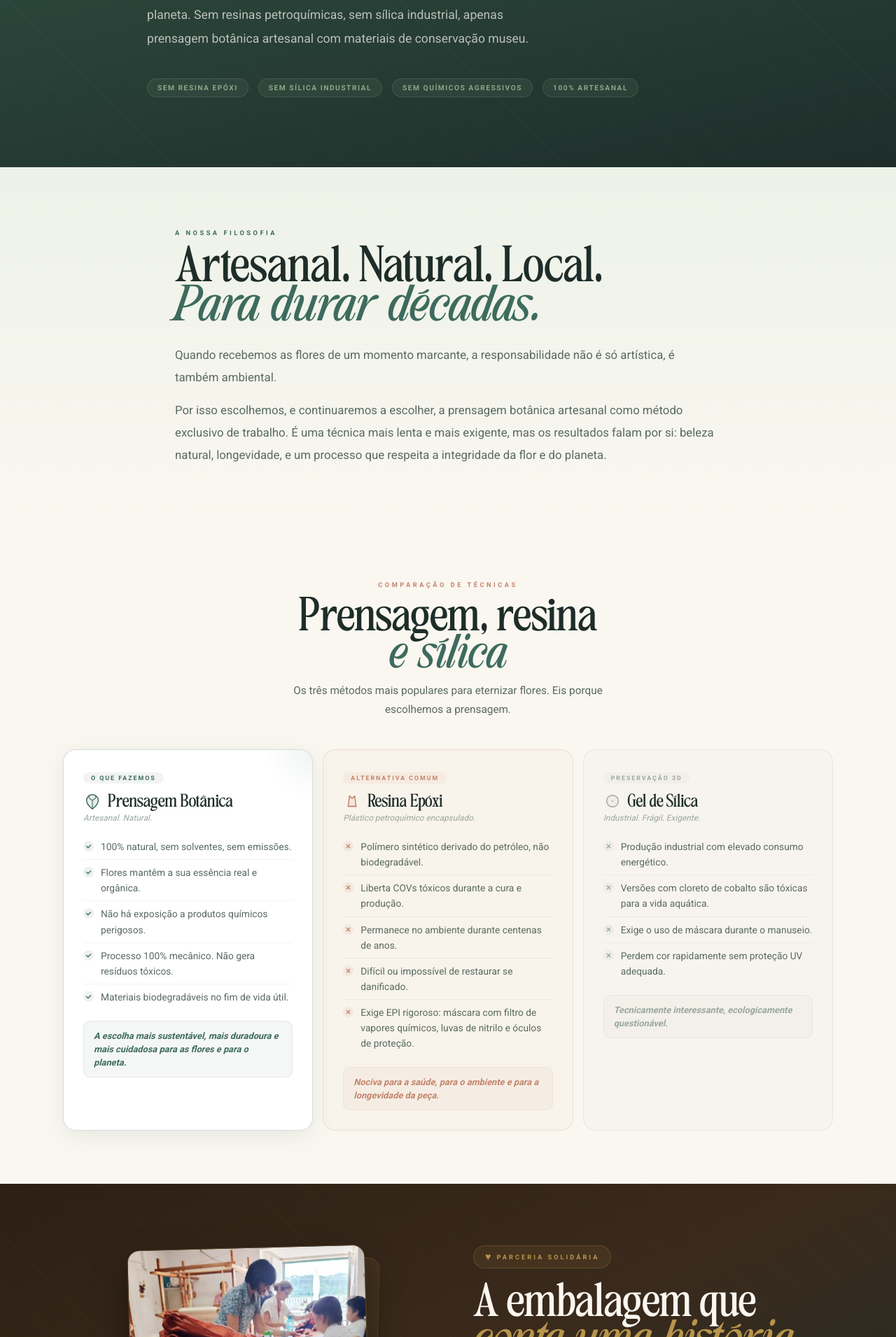
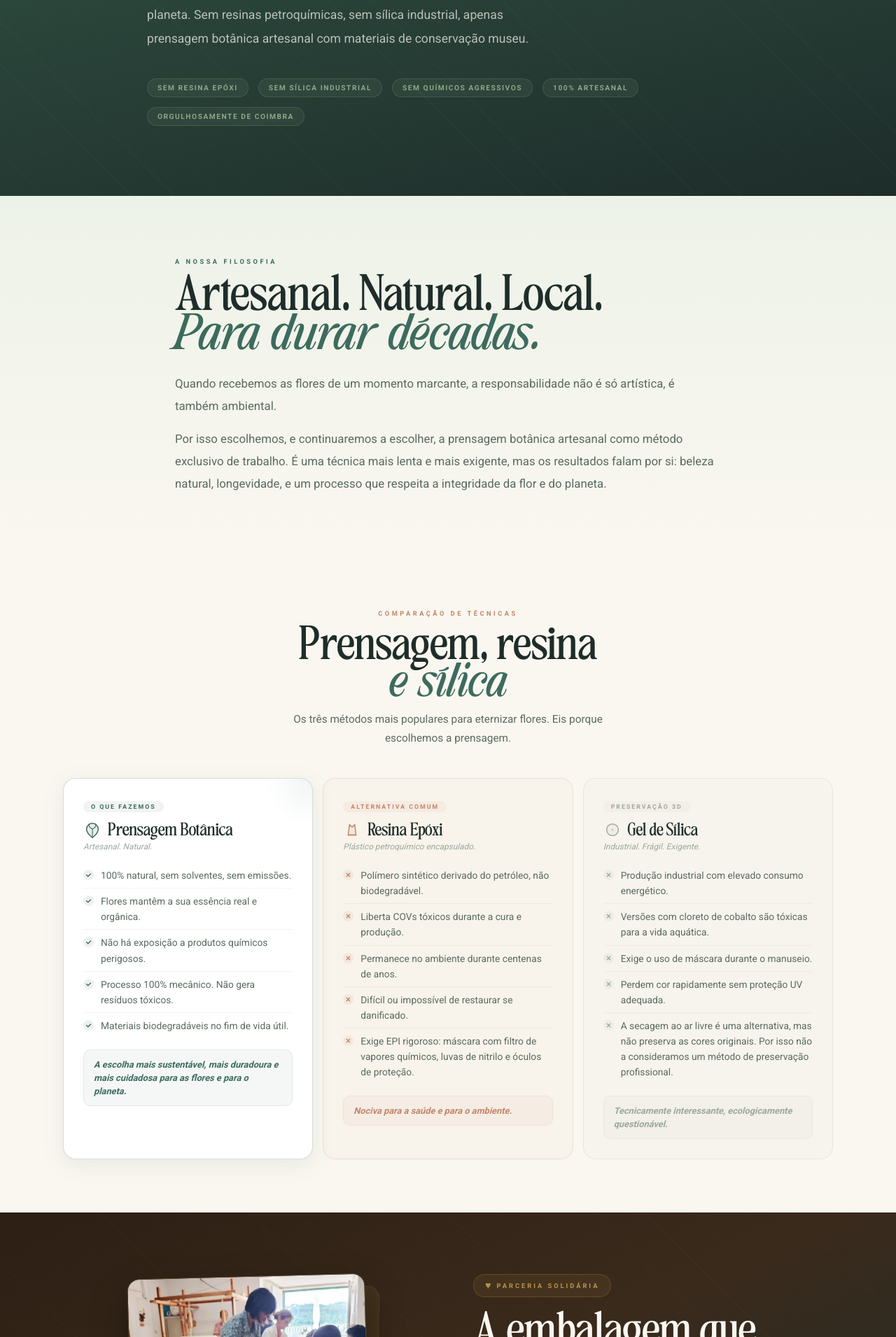
Before and after one commit to floresabeirario/fbr-website, a Next.js app: page /sustentabilidade in a window 1280 px wide. Shown: the part 609-2520 px from the top of the page at 70% size. Built offline with nearby package versions, Linux system fonts and the light colour scheme.

Commit message:
Update page.js

```diff
--- a/app/sustentabilidade/page.js
+++ b/app/sustentabilidade/page.js
@@ -77,7 +77,7 @@ const METHODS = [
       { good: false, text: "Difícil ou impossível de restaurar se danificado." },
       { good: false, text: "Exige EPI rigoroso: máscara com filtro de vapores químicos, luvas de nitrilo e óculos de proteção." },
     ],
-    verdict:      "Nociva para a saúde, para o ambiente e para a longevidade da peça.",
+    verdict:      "Nociva para a saúde e para o ambiente.",
     verdictColor: "#C4846B",
     highlight:    false,
   },
@@ -101,6 +101,7 @@ const METHODS = [
       { good: false, text: "Versões com cloreto de cobalto são tóxicas para a vida aquática." },
       { good: false, text: "Exige o uso de máscara durante o manuseio." },
       { good: false, text: "Perdem cor rapidamente sem proteção UV adequada." },
+      { good: false, text: "A secagem ao ar livre é uma alternativa, mas não preserva as cores originais. Por isso não a consideramos um método de preservação profissional." },
     ],
     verdict:      "Tecnicamente interessante, ecologicamente questionável.",
     verdictColor: "#9BA89F",
@@ -109,12 +110,6 @@ const METHODS = [
 ];
 
 const VALUES = [
-  {
-    icon: "🪟",
-    title: "Vidro Museu UltraVue® UV70",
-    desc: "O mesmo vidro utilizado em museus e galerias. Filtra 70% dos raios UV e elimina reflexos, garantindo que as cores se mantêm vivas durante décadas.",
-    accent: "#B8954A",
-  },
   {
     icon: "🌲",
     title: "Emolduramento local",
@@ -144,6 +139,18 @@ const VALUES = [
     title: "Impacto social integrado",
     desc: "Cada encomenda apoia diretamente o trabalho e a autonomia dos utentes da Associação de Paralisia Cerebral de Coimbra. Não é uma ação pontual, é parte do nosso modelo de negócio.",
     accent: "#C4846B",
+  },
+  {
+    icon: "📦",
+    title: "O único plástico que não conseguimos evitar",
+    desc: "Quando os quadros são enviados por correio, usamos enchimento insuflável para proteger o vidro durante o transporte. A segurança da peça tem de vir primeiro. Estamos ativamente à procura de alternativas sustentáveis para esta situação.",
+    accent: "#9BA89F",
+  },
+  {
+    icon: "🪟",
+    title: "Vidro Museu UltraVue® UV70",
+    desc: "O mesmo vidro utilizado em museus e galerias. Filtra 70% dos raios UV e elimina reflexos, garantindo que as cores se mantêm vivas durante décadas.",
+    accent: "#B8954A",
   },
 ];
 
@@ -297,7 +304,7 @@ export default function Sustentabilidade() {
               </p>
 
               <div style={{ display: "flex", flexWrap: "wrap", gap: "clamp(8px,2vw,14px)", alignItems: "center" }}>
-                {["Sem resina epóxi", "Sem sílica industrial", "Sem químicos agressivos", "100% artesanal"].map((tag, i) => (
+                {["Sem resina epóxi", "Sem sílica industrial", "Sem químicos agressivos", "100% artesanal", "Orgulhosamente de Coimbra"].map((tag, i) => (
                   <motion.span
                     key={i}
                     initial={{ opacity: 0, y: 10 }}
@@ -514,7 +521,7 @@ export default function Sustentabilidade() {
                           <img src="/apcc.webp" alt="Logótipo APCC Coimbra" style={{ width: "24px", height: "24px", objectFit: "contain" }} />
                         </div>
                         <div>
-                          <p style={{ margin: 0, fontWeight: 700, color: "#FAF7F0", fontSize: "0.7rem", fontFamily: "Roboto, sans-serif" }}>APCC Coimbra</p>
+                          <p style={{ margin: 0, fontWeight: 700, color: "#FAF7F0", fontSize: "0.7rem", fontFamily: "Roboto, sans-serif" }}>Associação de Paralisia Cerebral de Coimbra</p>
                           <p style={{ margin: "1px 0 0", color: "#B8954A", fontSize: "0.6rem", fontFamily: "Roboto, sans-serif" }}>Marca Mão Doida</p>
                         </div>
                       </div>
```
